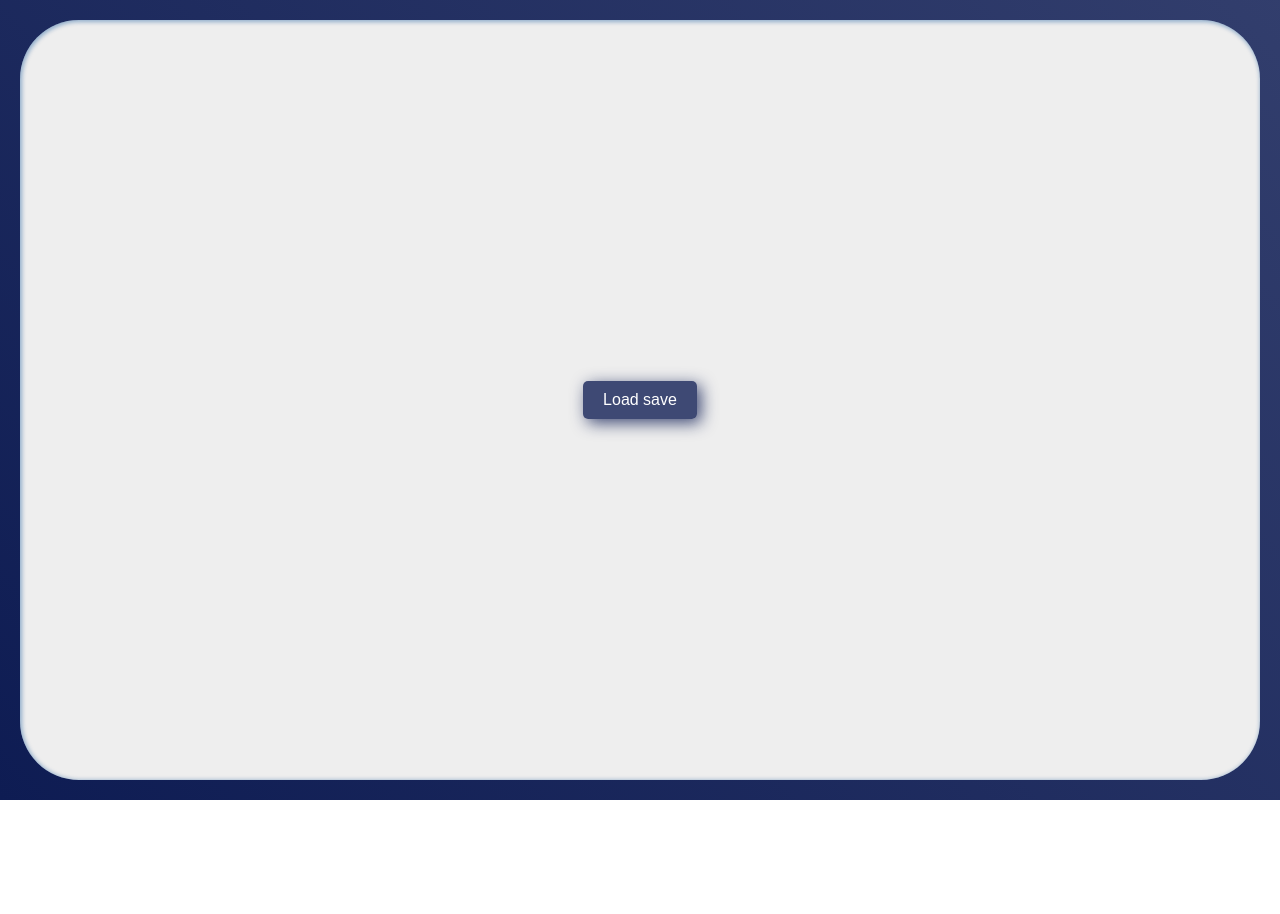
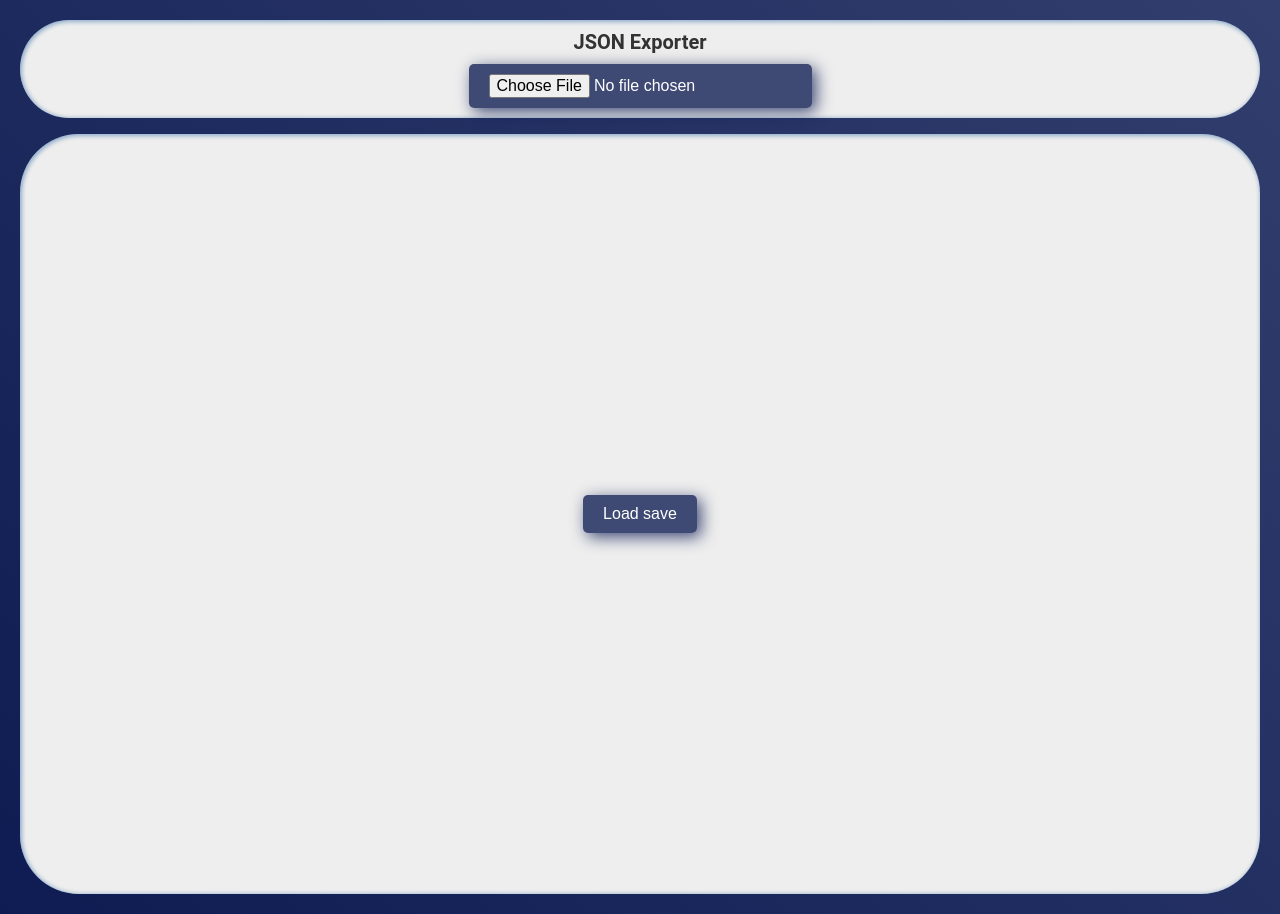
Before and after one commit to cetvrtak/vic2-savegame-analyst, a React (Vite) app: page / in a window 1280 px wide. Before the commit the page ends 800 px from the top, so only its background shows below. Built offline with nearby package versions, Linux system fonts and the light colour scheme.

Commit message:
Create JSON Exporter

```diff
--- a/src/components/App.css
+++ b/src/components/App.css
@@ -87,3 +87,17 @@ th,
 td {
   padding: 10px 20px;
 }
+
+/* JSON Exporter */
+.json-exporter {
+  margin-bottom: 16px;
+  display: flex;
+  flex-direction: column;
+  align-items: center;
+  justify-content: center;
+  gap: 10px;
+}
+.json-exporter-title {
+  color: #333;
+  font-size: 2rem;
+}
--- a/src/components/App.tsx
+++ b/src/components/App.tsx
@@ -4,14 +4,21 @@ import { useReducer } from 'react';
 import { reducer } from './reducer';
 import { initialState } from './types';
 import Main from './Main';
+import JsonExporter from '../tools/JsonExporter';
 
 const App: React.FC = () => {
   const [state, dispatch] = useReducer(reducer, initialState);
 
-  return !state.world ? (
-    <LoadSave dispatch={dispatch} />
-  ) : (
-    <Main appState={state} dispatch={dispatch} />
+  return (
+    <>
+      <JsonExporter />
+
+      {!state.world ? (
+        <LoadSave dispatch={dispatch} />
+      ) : (
+        <Main appState={state} dispatch={dispatch} />
+      )}
+    </>
   );
 };
 
--- /dev/null
+++ b/src/tools/JsonExporter.tsx
@@ -0,0 +1,59 @@
+import React, { useState } from 'react';
+import { parseFileStream } from '../components/parser';
+
+const JsonExporter: React.FC = () => {
+  const [fileName, setFileName] = useState<string | null>(null);
+  const [jsonResult, setJsonResult] = useState<string | null>(null);
+
+  const handleFileChange = async (
+    event: React.ChangeEvent<HTMLInputElement>
+  ) => {
+    const file = event.target.files?.[0];
+    if (file) {
+      setFileName(file.name);
+      try {
+        const parsedResult = await parseFileStream(file.stream());
+        setJsonResult(JSON.stringify(parsedResult, null, 2));
+      } catch (error) {
+        console.error('Error parsing file:', error);
+      }
+    }
+  };
+
+  const downloadJson = () => {
+    if (jsonResult) {
+      const blob = new Blob([jsonResult], { type: 'application/json' });
+      const url = URL.createObjectURL(blob);
+      const link = document.createElement('a');
+      link.href = url;
+      link.download = fileName?.split('.')[0] + '.json';
+      link.click();
+      URL.revokeObjectURL(url);
+    }
+  };
+
+  if (process.env.NODE_ENV !== 'development') {
+    return null; // Render nothing if not in development environment
+  }
+
+  return (
+    <div className="json-exporter btn-wrapper">
+      <h2 className="json-exporter-title">JSON Exporter</h2>
+      <input
+        className="btn"
+        type="file"
+        accept=".txt, .lua"
+        onChange={handleFileChange}
+      />
+      {jsonResult && (
+        <div>
+          <button className="btn" onClick={downloadJson}>
+            Download JSON
+          </button>
+        </div>
+      )}
+    </div>
+  );
+};
+
+export default JsonExporter;
```
